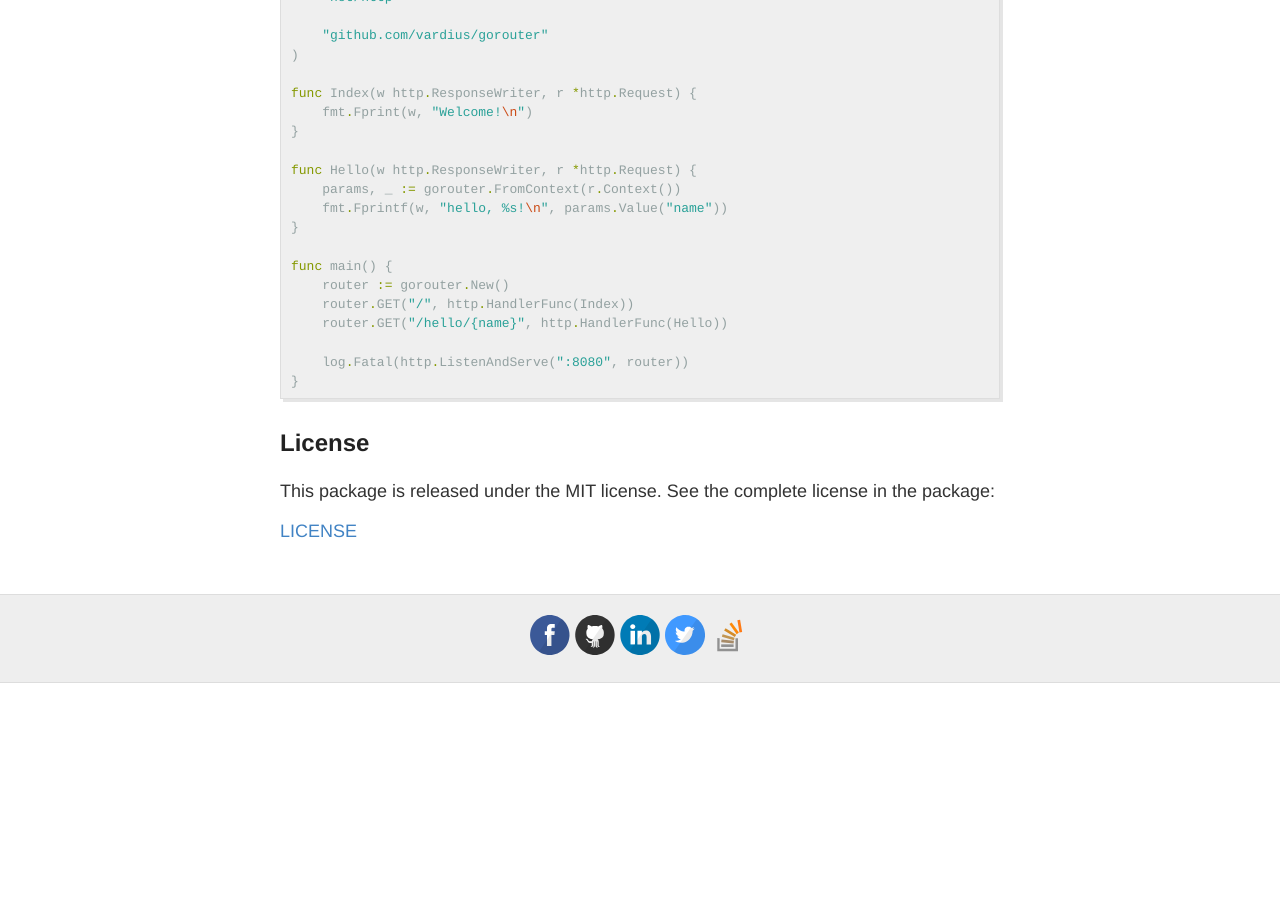
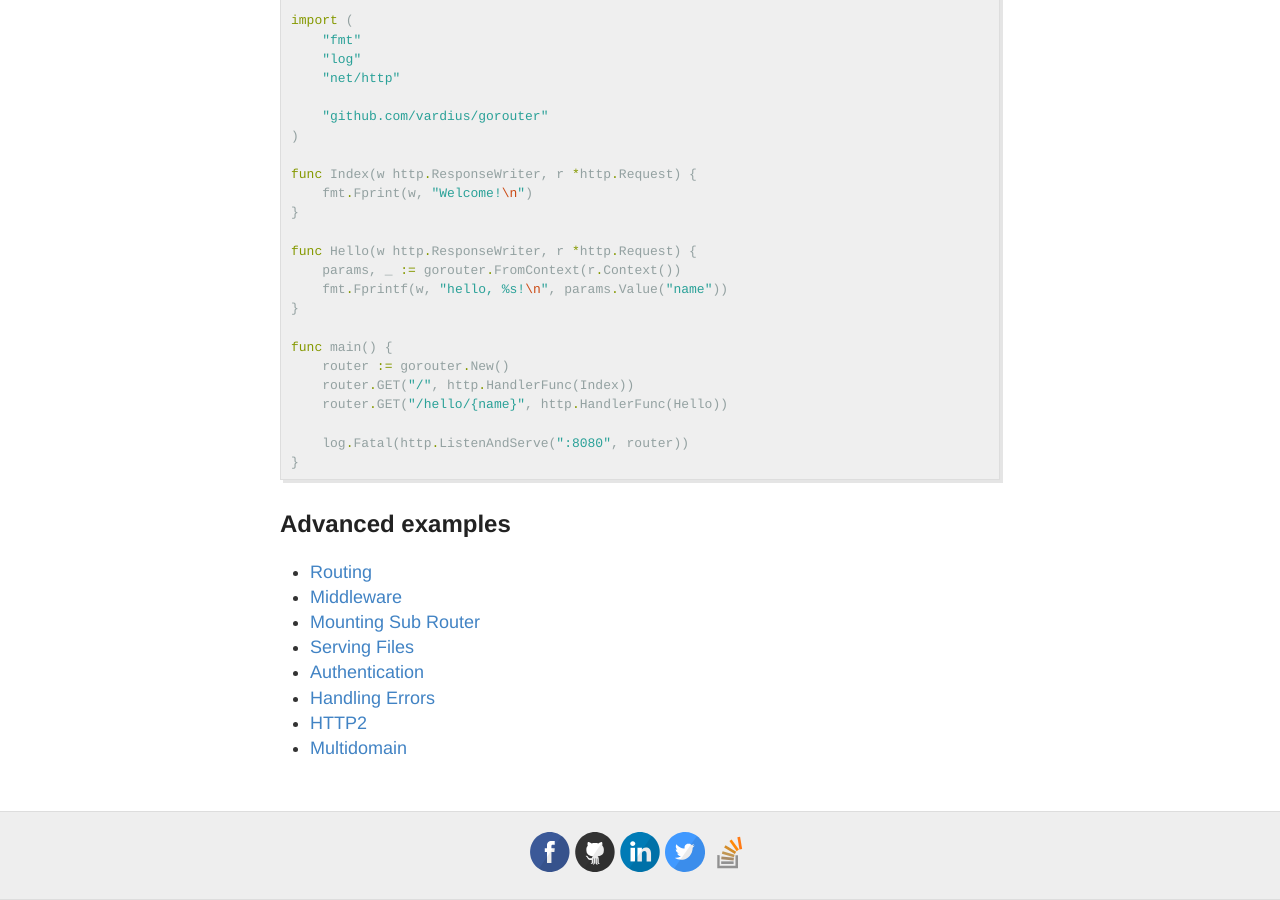
Before and after one commit to vardius/vardius.github.io, a Jekyll site: the page built from _projects/gorouter.md, in a window 1280 px wide and 900 px high, scrolled down 1546 px. Built offline with Jekyll 4.4.1, drawn with Linux system fonts in a browser that asks for light colours; before the commit the page ends 2229 px from its top, so only the background shows below that.

Commit message:
Update gorouter.md

````diff
--- a/_projects/gorouter.md
+++ b/_projects/gorouter.md
@@ -64,9 +66,12 @@
 }
 ```
 
-License
--------
-
-This package is released under the MIT license. See the complete license in the package:
-
-[LICENSE](LICENSE.md)
+## Advanced examples
+- [Routing](https://github.com/vardius/gorouter/wiki/Routing)
+- [Middleware](https://github.com/vardius/gorouter/wiki/Middleware)
+- [Mounting Sub Router](https://github.com/vardius/gorouter/wiki/Mounting-Sub-Router)
+- [Serving Files](https://github.com/vardius/gorouter/wiki/Serving-Files)
+- [Authentication](https://github.com/vardius/gorouter/wiki/Authentication)
+- [Handling Errors](https://github.com/vardius/gorouter/wiki/Handling-Errors)
+- [HTTP2](https://github.com/vardius/gorouter/wiki/HTTP2)
+- [Multidomain](https://github.com/vardius/gorouter/wiki/Multidomain)
````
Also changed, not shown: other parts of _projects/gorouter.md (+2 -0 lines).
